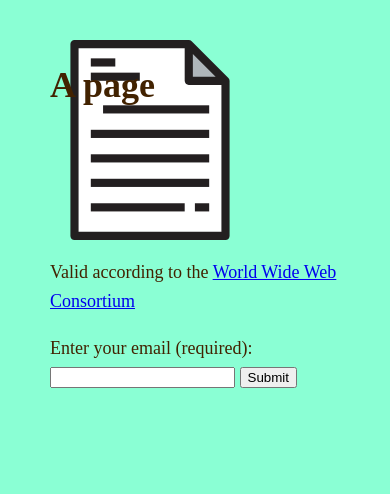
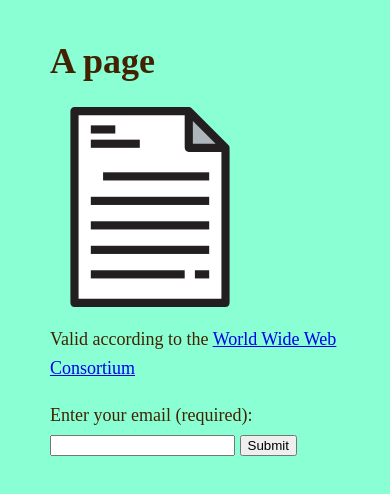
Before and after one commit to HTTP5213/ad-hoc-testing-Sonnto, a website: page public/index.html in a window 390 px wide. Drawn offline with nearby package versions, Linux system fonts and the light colour scheme.

Commit message:
Changed position to relative for 650px screens

```diff
--- a/public/style.css
+++ b/public/style.css
@@ -4,7 +4,7 @@ body {
   line-height: 1.6;
   font-size: 18px;
   color: #422200;
-    padding: 0 10px
+  padding: 0 10px;
 }
 
 @media (max-width: 650px) {
@@ -16,12 +16,12 @@ body {
         if this headline wasn't so absolutist.
     **/
   h1 {
-        position: absolute;
+    position: relative;
   }
 }
 
 h1,
 h2,
 h3 {
-    line-height: 1.2
+  line-height: 1.2;
 }
```
Lines whose indentation alone changed are shown as unchanged.
